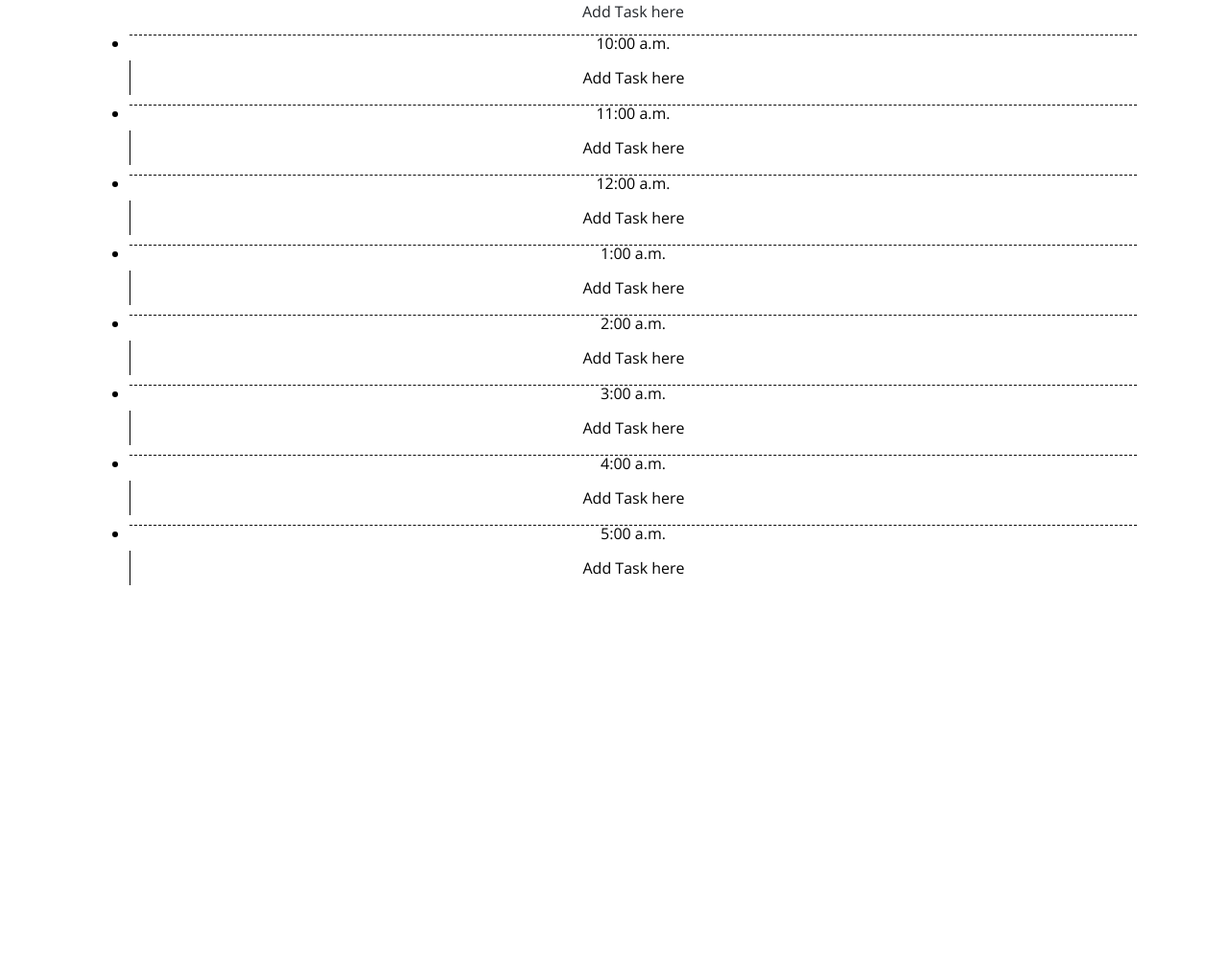
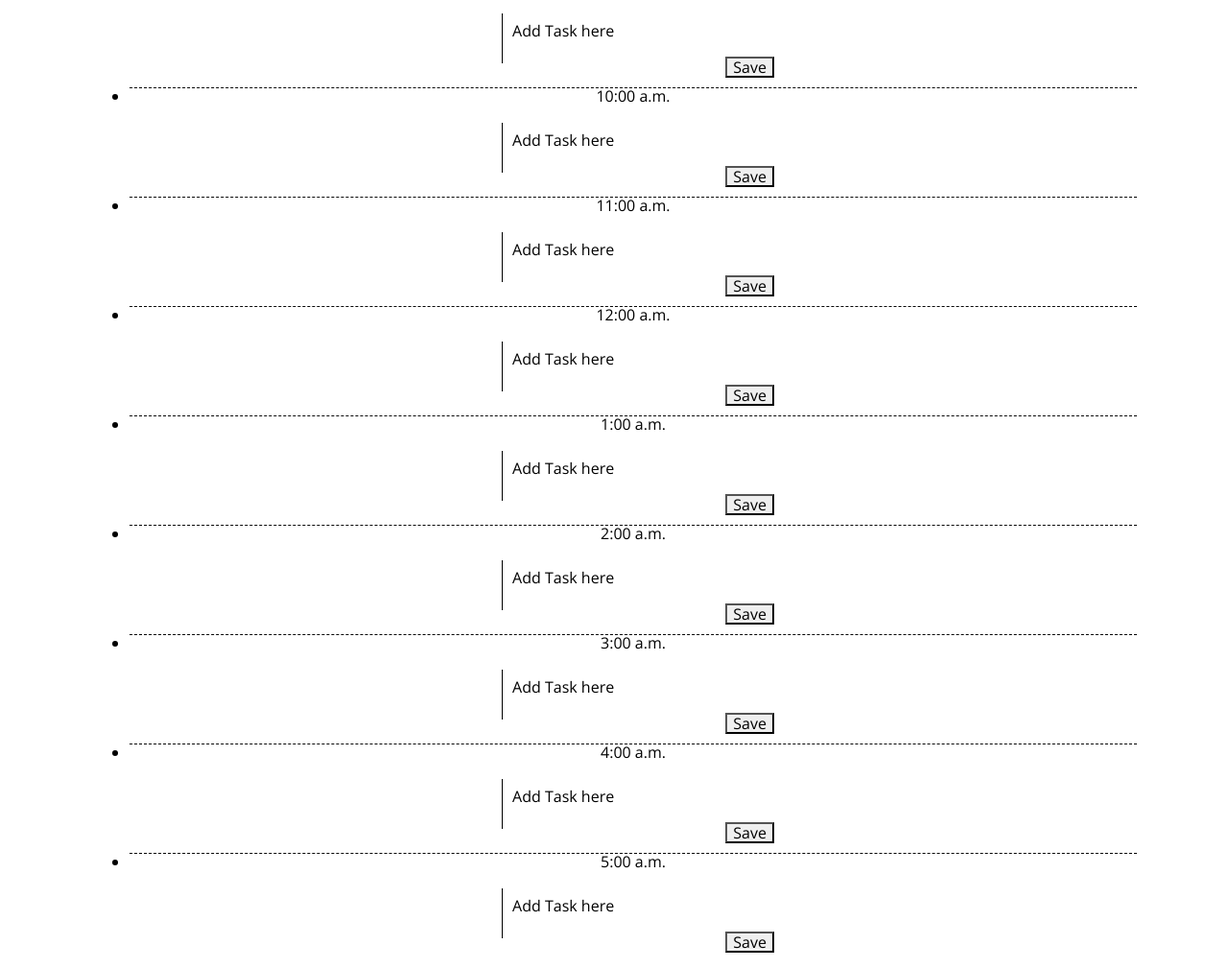
Before and after one commit to Monica-Claire/Workday-Scheduler, a plain HTML site: page index.html in a window 1280 px wide. Shown: the part 408-1417 px from the top of the page at 96% size. Before the commit the page ends 1034 px from the top, so only its background shows below. Drawn offline with nearby package versions, Linux system fonts and the light colour scheme.

Commit message:
updated JS and HTML

```diff
--- a/assets/script.js
+++ b/assets/script.js
@@ -3,28 +3,19 @@ const d = new Date();
 document.getElementById("currentDay").innerHTML = d;
 
 //editable time blocks for tasks
-//code from 5.1.7
 
-//Add task here was clicked
-$(".taskarea").on("click", "span", function(){
-    console.log("was clicked")
-    //.textarea not connecting - how do we get it to connect?
+//event listener for click
+document.getElementById("hour9").addEventListener("keypress", console.log("press"));
+//convert to a variable to be able to store it?
 
-    //get current text
-    var task = $(this)
-    .text()
-    .trim();
-    //need to create a variable for the task area - how?
+//save when click save
+//add event listener to catch button click
+document.getElementById("save").addEventListener("click", console.log("save"));
 
-    //create new input element
-    var taskInput = $("<input>")
-    .attr("type", "text")
-    .addClass("form-control")
-    .val(task);
+//save to local storage when press save button
+localStorage.setItem();
 
-    //swap out elements
-    $(this).replaceWith(taskInput);
+//pull from local storage on refresh
+const tasks = localStorage.getItem();
 
-    //automatically focus on new element
-    taskInput.trigger("focus");
-});
+//add color coding based on time
--- a/index.html
+++ b/index.html
@@ -33,24 +33,33 @@
       <!-- Timeblocks go here -->
       <h2 class="time-block">Day Scheduler</h2>
       <ul class="time-block">
-        <li class="row, hour">9:00 a.m.</li>
-        <p id="textarea">Add Task here</p>
+        <li class="time-block, row, hour">9:00 a.m.</li>
+          <textarea class="textarea">Add Task here</textarea>
+          <button class="saveBTN">Save</button>
         <li class="row, hour">10:00 a.m.</li>
-        <p class="textarea">Add Task here</p>
+          <textarea class="textarea">Add Task here</textarea>
+          <button class="saveBTN">Save</button>
         <li class="row, hour">11:00 a.m.</li>
-        <p class="textarea">Add Task here</p>
+          <textarea class="textarea">Add Task here</textarea>
+          <button class="saveBTN">Save</button>
         <li class="row, hour">12:00 a.m.</li>
-        <p class="textarea">Add Task here</p>
+          <textarea class="textarea">Add Task here</textarea>
+          <button class="saveBTN">Save</button>
         <li class="row, hour">1:00 a.m.</li>
-        <p class="textarea">Add Task here</p>
+          <textarea class="textarea">Add Task here</textarea>
+          <button class="saveBTN">Save</button>
         <li class="row, hour">2:00 a.m.</li>
-        <p class="textarea">Add Task here</p>
+          <textarea class="textarea">Add Task here</textarea>
+          <button class="saveBTN">Save</button>
         <li class="row, hour">3:00 a.m.</li>
-        <p class="textarea">Add Task here</p>
+          <textarea class="textarea">Add Task here</textarea>
+          <button class="saveBTN">Save</button>
         <li class="row, hour">4:00 a.m.</li>
-        <p class="textarea">Add Task here</p>
+          <textarea class="textarea">Add Task here</textarea>
+          <button class="saveBTN">Save</button>
         <li class="row, hour">5:00 a.m.</li>
-        <p class="textarea">Add Task here</p>
+          <textarea class="textarea">Add Task here</textarea>
+          <button class="saveBTN">Save</button>
       </ul>
     </div>
 
```
